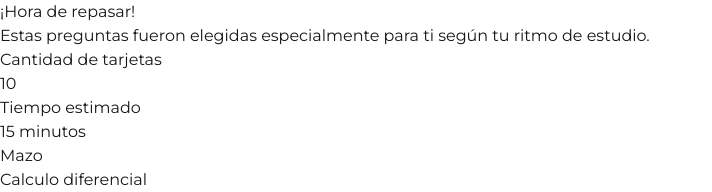
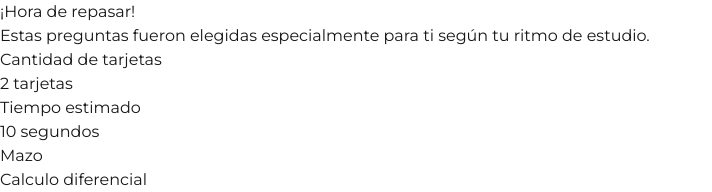
Before and after one commit to D-LozanoC/remembo, a Next.js app: page /study-session in a window 1280 px wide. Shown: the top 192 px of the page, without its empty margins (0-712 px from the left). Built offline with nearby package versions, Linux system fonts and the light colour scheme.

Commit message:
:zap: refactor: update StartSummary component to accept mallet name and last session data, and modify StudySession to pass relevant props

```diff
--- a/src/app/study-session/page.tsx
+++ b/src/app/study-session/page.tsx
@@ -12,6 +12,11 @@ export default function StudySession() {
     { id: 1, question: "What is calculus?", answer: "A branch of mathematics.", options: ["A branch of mathematics.", "A musical instrument."] },
     { id: 2, question: "What is the derivative?", answer: "A measure of how a function changes.", options: ["A measure of how a function changes.", "A type of integral.", "A mathematical constant."] },
   ];
+  const mallet = "Calculo diferencial"; // Example mallet name, replace with actual data if available
+  const lastSession = {
+    date: "01/10/2023",
+    accuracy: "80%",
+  }
 
   const [currentQuestionIndex, setCurrentQuestionIndex] = useState<number | null>(null);
   const [userAnswers, setUserAnswers] = useState<Record<number, UserAnswer>>({});
@@ -79,5 +84,5 @@ export default function StudySession() {
     return <QuestionRenderer question={currentQuestion} onAnswer={handleAnswer} />;
   }
 
-  return <StartSummary onClick={handleStartExam} />;
+  return <StartSummary questions={questions} malletName={mallet} lastSessionData={lastSession} onClick={handleStartExam} />;
 }
--- a/src/shared/sections/study-session/components/StartSummary.tsx
+++ b/src/shared/sections/study-session/components/StartSummary.tsx
@@ -1,12 +1,15 @@
 import { Button } from '@/components/Button';
 import { SummaryLabel } from '@/shared/sections/study-session/components/SummaryLabel';
+import { StartSummaryProps } from '@/types/study-session';
 
-export function StartSummary({ onClick }: { onClick?: () => void }) {
+export function StartSummary({ questions, lastSessionData, malletName, onClick }: StartSummaryProps) {
+  const questionsCount = questions?.length || 0;
+  const questionsTime = questionsCount * 5; // Assuming each question takes 5 seconds
   const mockData = [
-    { title: 'Cantidad de tarjetas', value: '10' },
-    { title: 'Tiempo estimado', value: '15 minutos' },
-    { title: 'Mazo', value: 'Calculo diferencial' },
-    { title: 'Última sesión', value: '01/10/2023 - 80% acertado' }
+    { title: 'Cantidad de tarjetas', value: `${questionsCount} tarjetas` },
+    { title: 'Tiempo estimado', value: `${questionsTime} segundos` },
+    { title: 'Mazo', value: malletName },
+    { title: 'Última sesión', value: `${lastSessionData.date} - ${lastSessionData.accuracy} acertado` },
   ];
 
   return (
```
Also changed, not shown: src/types/study-session.d.ts (+19 -9 lines).
